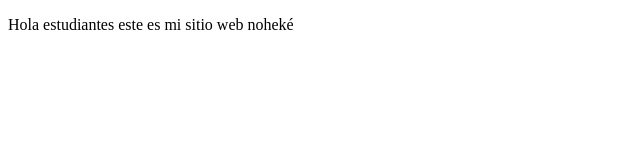
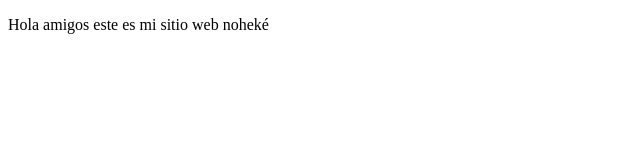
Before and after one commit to Clarameloraro/proyectoDemoCursoPrework, a plain HTML site: page index.html in a window 1280 px wide. Shown: the full height of the page, 0-640 px from the left. Drawn offline with Linux system fonts and the light colour scheme.

Commit message:
cambios amigos

```diff
--- a/index.html
+++ b/index.html
@@ -8,7 +8,7 @@
 </head>
 <body>
     <p>
-        Hola estudiantes este es mi sitio web noheké
+        Hola amigos este es mi sitio web noheké
     </p>
 </body>
 </html>
```
